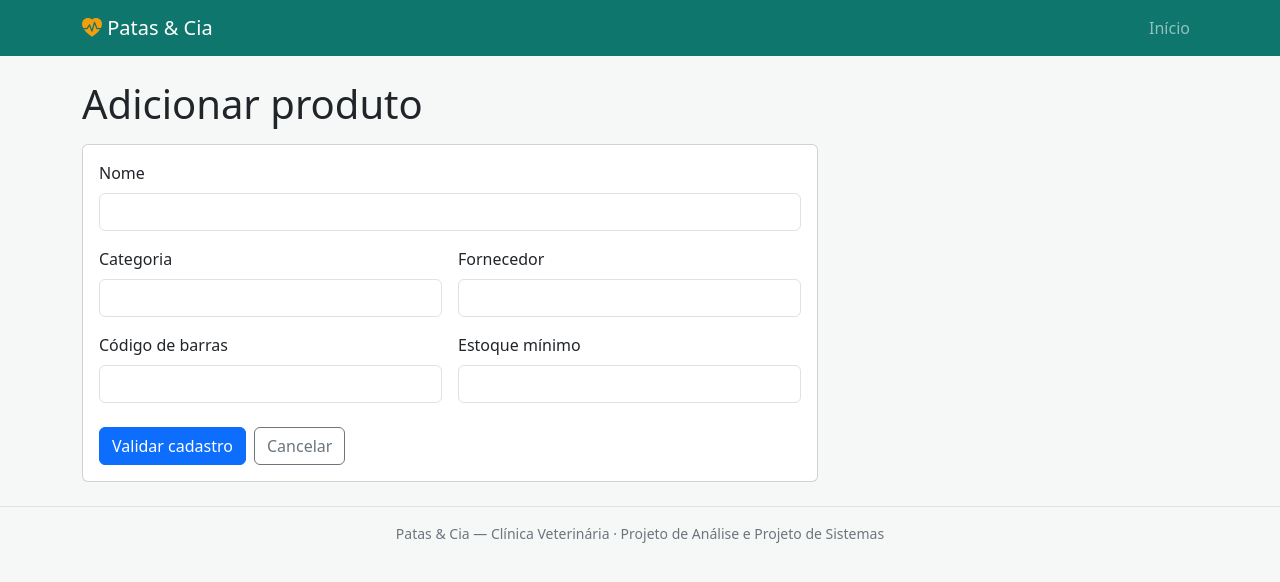
After one commit to fcgraciano/ClinicaVeterinaria, a PHP site: page /estoque/adicionar-produto.php in a window 1280 px wide. The commit adds this page. Shown: the top 582 px of the page. Run offline with PHP 8.4, Linux system fonts and the light colour scheme.

Commit message:
Estoque: criar tela de adicionar produto

```diff
--- /dev/null
+++ b/estoque/adicionar-produto.php
@@ -0,0 +1,75 @@
+<?php
+$campos = [
+    'nome' => ['rotulo' => 'Nome', 'atributos' => 'required'],
+    'categoria' => ['rotulo' => 'Categoria', 'atributos' => 'required'],
+    'fornecedor' => ['rotulo' => 'Fornecedor', 'atributos' => 'required'],
+    'codigo_barras' => ['rotulo' => 'Código de barras', 'atributos' => 'required inputmode="numeric" pattern="[0-9]+"'],
+    'estoque_minimo' => ['rotulo' => 'Estoque mínimo', 'atributos' => 'required min="0" step="1"'],
+];
+
+$valores = [];
+$erros = [];
+$enviado = $_SERVER['REQUEST_METHOD'] === 'POST';
+
+foreach ($campos as $nome => $campo) {
+    $valor = $enviado ? ($_POST[$nome] ?? '') : '';
+    $valores[$nome] = is_string($valor) ? trim($valor) : '';
+
+    if ($enviado && $valores[$nome] === '') {
+        $erros[$nome] = 'Preencha este campo.';
+    }
+}
+
+if ($enviado && !isset($erros['codigo_barras']) && !ctype_digit($valores['codigo_barras'])) {
+    $erros['codigo_barras'] = 'Informe apenas números.';
+}
+
+if ($enviado && !isset($erros['estoque_minimo']) && !ctype_digit($valores['estoque_minimo'])) {
+    $erros['estoque_minimo'] = 'Informe um número inteiro maior ou igual a zero.';
+}
+
+include __DIR__ . '/../includes/cabecalho.php';
+?>
+
+<div class="row">
+    <div class="col-lg-8">
+        <h1 class="mb-3">Adicionar produto</h1>
+
+        <?php if ($enviado && !$erros): ?>
+            <div class="alert alert-info" role="status">
+                Dados validados. O cadastro ainda não salva produtos.
+            </div>
+        <?php endif; ?>
+
+        <form method="post" action="adicionar-produto.php" class="card card-body">
+            <div class="row g-3">
+                <?php foreach ($campos as $nome => $campo): ?>
+                    <div class="<?= $nome === 'nome' ? 'col-12' : 'col-md-6' ?>">
+                        <label class="form-label" for="<?= $nome ?>"><?= $campo['rotulo'] ?></label>
+                        <input
+                            class="form-control<?= isset($erros[$nome]) ? ' is-invalid' : '' ?>"
+                            type="<?= $nome === 'estoque_minimo' ? 'number' : 'text' ?>"
+                            id="<?= $nome ?>"
+                            name="<?= $nome ?>"
+                            value="<?= htmlspecialchars($valores[$nome], ENT_QUOTES, 'UTF-8') ?>"
+                            <?= $campo['atributos'] ?>
+                            <?php if (isset($erros[$nome])): ?>
+                                aria-invalid="true" aria-describedby="<?= $nome ?>-erro"
+                            <?php endif; ?>
+                        >
+                        <?php if (isset($erros[$nome])): ?>
+                            <div class="invalid-feedback" id="<?= $nome ?>-erro"><?= $erros[$nome] ?></div>
+                        <?php endif; ?>
+                    </div>
+                <?php endforeach; ?>
+            </div>
+
+            <div class="d-flex gap-2 mt-4">
+                <button class="btn btn-primary" type="submit">Validar cadastro</button>
+                <a class="btn btn-outline-secondary" href="index.php">Cancelar</a>
+            </div>
+        </form>
+    </div>
+</div>
+
+<?php include __DIR__ . '/../includes/rodape.php'; ?>
--- a/estoque/index.php
+++ b/estoque/index.php
@@ -1,7 +1,7 @@
-<?php include '../includes/cabecalho.php'; ?>
+<?php include __DIR__ . '/../includes/cabecalho.php'; ?>
 
 <h1>Estoque</h1>
 
-<div class="alert alert-info">Módulo em construção.</div>
+<a class="btn btn-primary" href="adicionar-produto.php">Adicionar produto</a>
 
-<?php include '../includes/rodape.php'; ?>
+<?php include __DIR__ . '/../includes/rodape.php'; ?>
```
